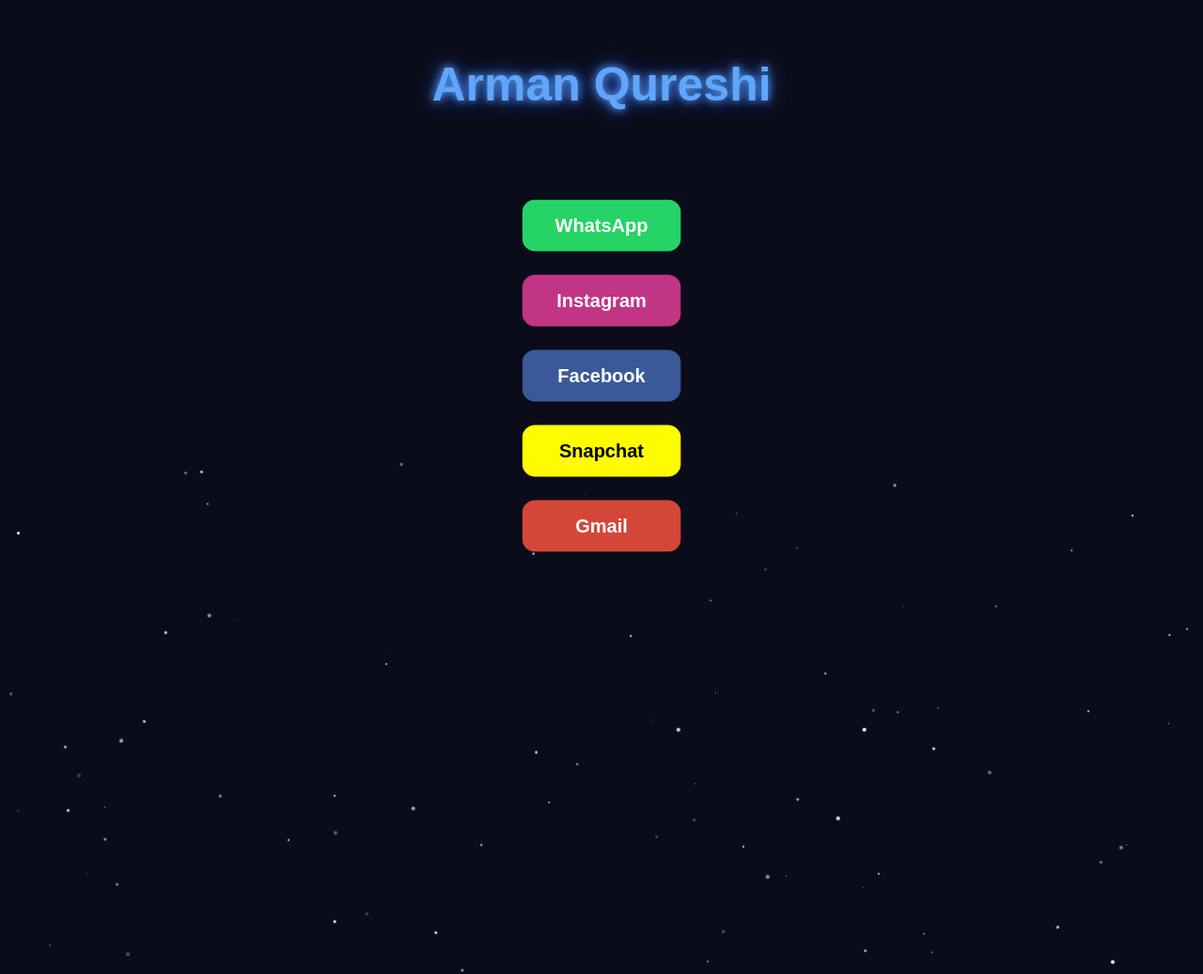
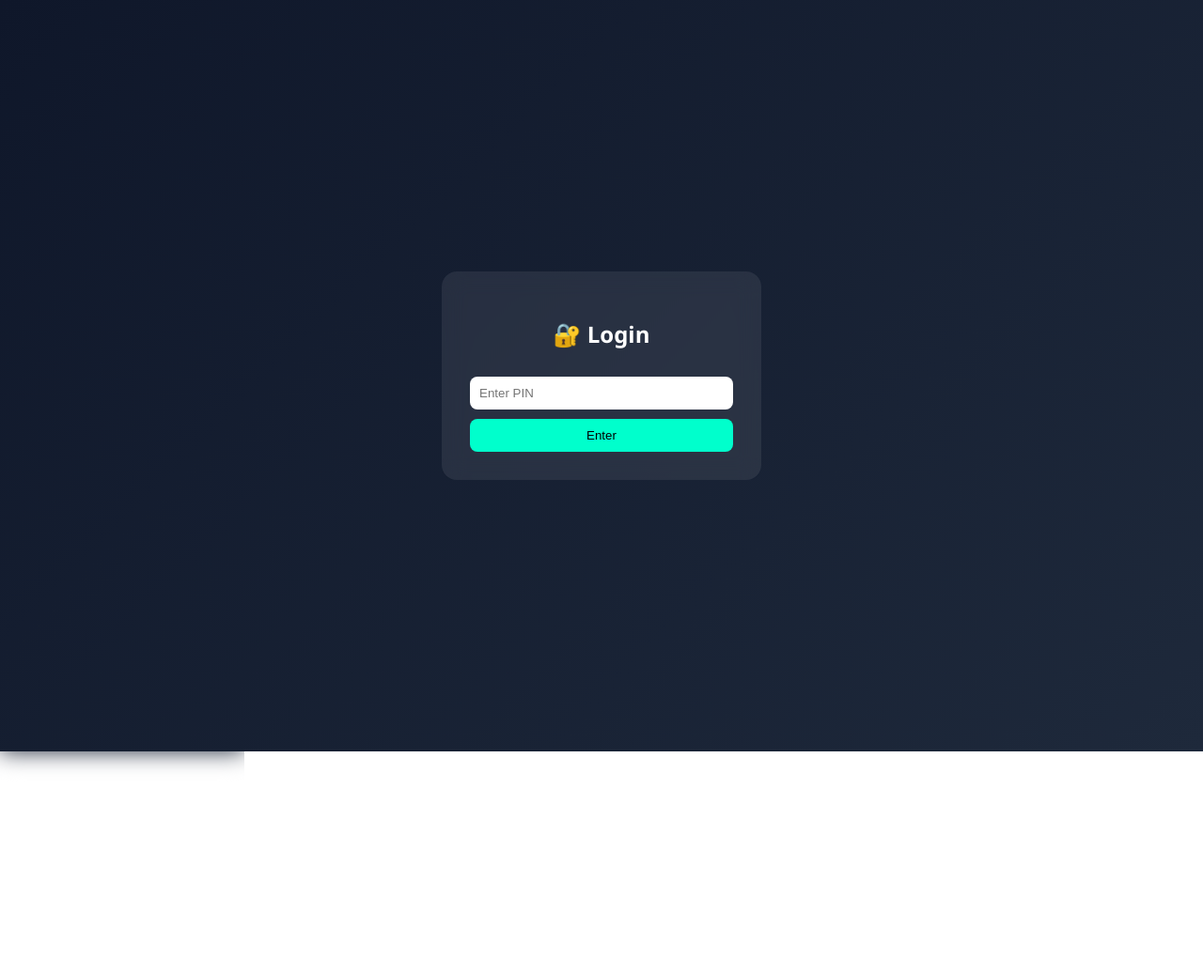
Before and after one commit to ARMAN582/ARMANQURESHI2800, a plain HTML site: page index.html in a window 1280 px wide. Shown: the top 1037 px of the page at 94% size. After the commit the page ends 800 px from the top, so only its background shows below. Drawn offline with Linux system fonts and the light colour scheme.

Commit message:
Update index.html

````diff
--- a/index.html
+++ b/index.html
@@ -1,130 +1,291 @@
+```html id="full_upi_dashboard_final"
 <!DOCTYPE html>
 <html lang="en">
 <head>
 <meta charset="UTF-8">
 <meta name="viewport" content="width=device-width, initial-scale=1.0">
-<title>Arman Qureshi - Interactive Portfolio</title>
+<title>Arman Fintech Dashboard</title>
+
 <style>
-/* Reset & body */
-body, html {
-  margin:0; padding:0;
-  width:100%; height:100%;
-  overflow:hidden;
-  background:#0b0c1a;
-  font-family: Arial, sans-serif;
-  color:white;
+body{
+margin:0;
+font-family:Segoe UI;
+background:linear-gradient(135deg,#0f172a,#1e293b);
+color:white;
+display:flex;
 }
 
-/* Animated floating stars background */
-.star{
-  position:absolute;
-  background:white;
-  border-radius:50%;
-  animation:fall linear infinite;
-  opacity:0.8;
+/* ================= LOGIN ================= */
+#login{
+position:fixed;
+inset:0;
+display:flex;
+align-items:center;
+justify-content:center;
+background:linear-gradient(135deg,#0f172a,#1e293b);
+z-index:9999;
 }
 
-@keyframes fall{
-  0%{transform:translateY(-10px) rotate(0deg);}
-  100%{transform:translateY(110vh) rotate(360deg);}
+.box{
+background:rgba(255,255,255,0.08);
+backdrop-filter:blur(12px);
+padding:30px;
+border-radius:16px;
+width:280px;
+text-align:center;
 }
 
-/* Header text */
-header{
-  position:absolute;
-  top:30px;
-  width:100%;
-  text-align:center;
-  z-index:10;
-}
-header h1{
-  font-size:50px;
-  color:#60a5fa;
-  text-shadow:0 0 10px #60a5fa,0 0 20px #2563eb;
-  animation:floatText 3s ease-in-out infinite alternate;
-}
-@keyframes floatText{
-  from{transform:translateY(0);}
-  to{transform:translateY(-15px);}
+.box input{
+width:100%;
+padding:10px;
+margin:10px 0;
+border-radius:8px;
+border:none;
 }
 
-/* Buttons */
-.buttons{
-  position:absolute;
-  top:50%; left:50%;
-  transform:translate(-50%,-50%);
-  display:flex;
-  flex-direction:column;
-  gap:25px;
-  z-index:10;
+.box button{
+width:100%;
+padding:10px;
+background:#00ffcc;
+border:none;
+border-radius:8px;
+cursor:pointer;
 }
 
-.buttons a{
-  padding:16px 35px;
-  text-decoration:none;
-  font-weight:bold;
-  border-radius:14px;
-  text-align:center;
-  color:white;
-  transition:0.4s;
-  font-size:20px;
-  transform-origin:center;
+/* ================= SIDEBAR ================= */
+.sidebar{
+width:220px;
+height:100vh;
+position:fixed;
+background:rgba(255,255,255,0.05);
+backdrop-filter:blur(12px);
+padding:20px;
 }
 
-/* Unique colors */
-.buttons a.whatsapp{background:#25D366;}
-.buttons a.instagram{background:#C13584;}
-.buttons a.facebook{background:#3b5998;}
-.buttons a.snapchat{background:#FFFC00; color:black;}
-.buttons a.gmail{background:#D44638;}
-
-/* Hover animation: tilt + rotate + glow */
-.buttons a:hover{
-  transform:scale(1.2) rotateZ(10deg) rotateX(5deg) rotateY(5deg);
-  box-shadow:0 0 25px rgba(255,255,255,0.7);
+.sidebar button{
+width:100%;
+padding:10px;
+margin:6px 0;
+background:transparent;
+border:1px solid rgba(255,255,255,0.2);
+color:white;
+border-radius:10px;
+cursor:pointer;
 }
 
-/* Optional subtle rotation animation for all buttons */
-@keyframes buttonFloat{
-  0%{transform:translate(-50%,-50%) rotate(0deg);}
-  50%{transform:translate(-50%,-52%) rotate(2deg);}
-  100%{transform:translate(-50%,-50%) rotate(0deg);}
+.sidebar button:hover{
+background:#00ffcc;
+color:black;
 }
-.buttons{
-  animation:buttonFloat 5s ease-in-out infinite alternate;
+
+/* ================= MAIN ================= */
+.main{
+margin-left:240px;
+padding:20px;
+width:100%;
 }
+
+/* ================= CARD ================= */
+.card{
+background:rgba(255,255,255,0.08);
+backdrop-filter:blur(12px);
+padding:18px;
+border-radius:16px;
+margin-bottom:15px;
+transition:0.3s;
+}
+
+.card:hover{
+transform:translateY(-5px);
+}
+
+/* GRID */
+.grid{
+display:grid;
+grid-template-columns:repeat(auto-fit,minmax(220px,1fr));
+gap:15px;
+}
+
+/* SECTIONS */
+.section{display:none;}
+.active{display:block;}
+
+a{color:#3b82f6;text-decoration:none;}
 </style>
 </head>
+
 <body>
 
-<header>
-  <h1>Arman Qureshi</h1>
-</header>
+<!-- ================= LOGIN ================= -->
+<div id="login">
+<div class="box">
+<h2>🔐 Login</h2>
+<input id="pass" placeholder="Enter PIN">
+<button onclick="login()">Enter</button>
+</div>
+</div>
 
-<div class="buttons">
-  <a class="whatsapp" href="https://wa.me/919026550240">WhatsApp</a>
-  <a class="instagram" href="https://www.instagram.com/armanqureshi2800">Instagram</a>
-  <a class="facebook" href="https://www.facebook.com/share/19pPMX9SMV/">Facebook</a>
-  <a class="snapchat" href="https://www.snapchat.com/add/armanqureshi_28">Snapchat</a>
-  <a class="gmail" href="mailto:k4046280@gmail.com">Gmail</a>
+<!-- ================= SIDEBAR ================= -->
+<div class="sidebar">
+<h3>FINTECH PANEL</h3>
+<button onclick="show('home')">🏠 Home</button>
+<button onclick="show('social')">📱 Social</button>
+<button onclick="show('finance')">📊 Finance</button>
+<button onclick="show('apps')">☁️ Apps</button>
+<button onclick="show('upi')">💳 UPI Analytics</button>
+</div>
+
+<!-- ================= MAIN ================= -->
+<div class="main">
+
+<!-- HOME -->
+<div id="home" class="section active">
+<div class="card">
+<h1>Arman Qureshi</h1>
+<p>Trader • Creator • Dreamer 🔥</p>
+<p>📍 Mumbai</p>
+</div>
+</div>
+
+<!-- SOCIAL -->
+<div id="social" class="section">
+<div class="card">
+<h2>📱 Social Media</h2>
+<p>Instagram → <a href="https://instagram.com/armanqureshi2800">Open</a></p>
+<p>WhatsApp → <a href="https://wa.me/9026550240">Open</a></p>
+<p>Facebook → <a href="https://facebook.com">Open</a></p>
+<p>YouTube → <a href="https://youtube.com">Open</a></p>
+</div>
+</div>
+
+<!-- FINANCE -->
+<div id="finance" class="section">
+<div class="card">
+<h2>📊 Finance</h2>
+<p>Client ID: 902655</p>
+<p>Monthly: ₹18,000</p>
+<p>Side: ₹5,000</p>
+<p>Trading: ₹20,000</p>
+<p>Annual: ₹3,96,000</p>
+</div>
+</div>
+
+<!-- APPS -->
+<div id="apps" class="section">
+<div class="card">
+<h2>☁️ Apps</h2>
+
+<div class="grid">
+
+<div class="card">📧 Gmail<br><a href="https://mail.google.com">Open</a></div>
+<div class="card">🗂️ Drive<br><a href="https://drive.google.com">Open</a></div>
+<div class="card">📍 Maps<br><a href="https://maps.google.com">Open</a></div>
+<div class="card">📦 Amazon<br><a href="https://amazon.in">Open</a></div>
+<div class="card">🎵 Spotify<br><a href="https://spotify.com">Open</a></div>
+
+<div class="card">💳 GPay Scanner<br><button onclick="alert('Scanner UI Mode')">Open</button></div>
+
+</div>
+
+</div>
+</div>
+
+<!-- ================= UPI ANALYTICS ================= -->
+<div id="upi" class="section">
+
+<div class="card">
+<h2>💳 UPI Analytics Dashboard</h2>
+</div>
+
+<div class="grid">
+
+<div class="card">
+<h3>📥 Incoming</h3>
+<h2 id="in">₹0</h2>
+</div>
+
+<div class="card">
+<h3>📤 Outgoing</h3>
+<h2 id="out">₹0</h2>
+</div>
+
+<div class="card">
+<h3>💰 Net Flow</h3>
+<h2 id="net">₹0</h2>
+</div>
+
+<div class="card">
+<h3>📊 Transactions</h3>
+<h2 id="tx">0</h2>
+</div>
+
+</div>
+
+<div class="card">
+<h3>📈 Live Chart</h3>
+<canvas id="chart" width="300" height="120" style="width:100%;background:rgba(255,255,255,0.05);border-radius:12px;"></canvas>
+</div>
+
+</div>
+
 </div>
 
 <script>
-// Create heavy animated stars
-const starCount = 150;
-for(let i=0;i<starCount;i++){
-  const star = document.createElement('div');
-  star.classList.add('star');
-  star.style.left = Math.random()*100+'vw';
-  star.style.top = Math.random()*100+'vh';
-  const size = Math.random()*3 + 1;
-  star.style.width = size+'px';
-  star.style.height = size+'px';
-  star.style.animationDuration = (5 + Math.random()*5) + 's';
-  star.style.opacity = Math.random()*0.8 + 0.2;
-  document.body.appendChild(star);
+
+const PIN="902655";
+
+/* LOGIN */
+function login(){
+let p=document.getElementById("pass").value;
+if(p===PIN){
+document.getElementById("login").style.display="none";
+}else{
+alert("Wrong PIN");
 }
+}
+
+/* NAV */
+function show(id){
+document.querySelectorAll('.section').forEach(s=>s.classList.remove('active'));
+document.getElementById(id).classList.add('active');
+}
+
+/* UPI DATA */
+let inVal=12000;
+let outVal=7000;
+let tx=20;
+
+function update(){
+inVal+=Math.random()*500;
+outVal+=Math.random()*300;
+tx+=Math.floor(Math.random()*2);
+
+document.getElementById("in").innerText="₹"+Math.floor(inVal);
+document.getElementById("out").innerText="₹"+Math.floor(outVal);
+document.getElementById("net").innerText="₹"+Math.floor(inVal-outVal);
+document.getElementById("tx").innerText=tx;
+
+draw();
+}
+
+function draw(){
+let c=document.getElementById("chart");
+let ctx=c.getContext("2d");
+
+ctx.clearRect(0,0,300,120);
+
+ctx.fillStyle="#00ffcc";
+ctx.fillRect(50,100,-(inVal/200),-50);
+
+ctx.fillStyle="#ff4d4d";
+ctx.fillRect(150,100,-(outVal/200),-50);
+}
+
+setInterval(update,2000);
+update();
+
 </script>
 
 </body>
-    </html>
+</html>
+```
````
